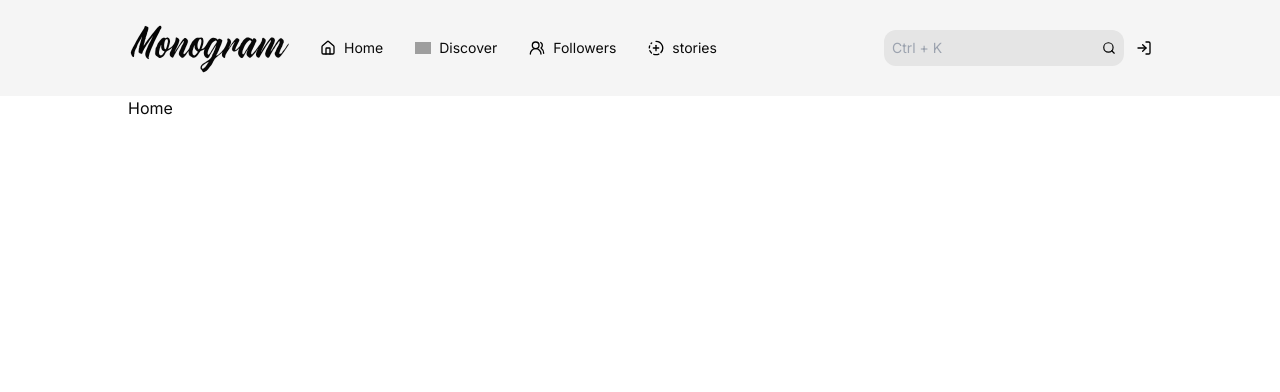
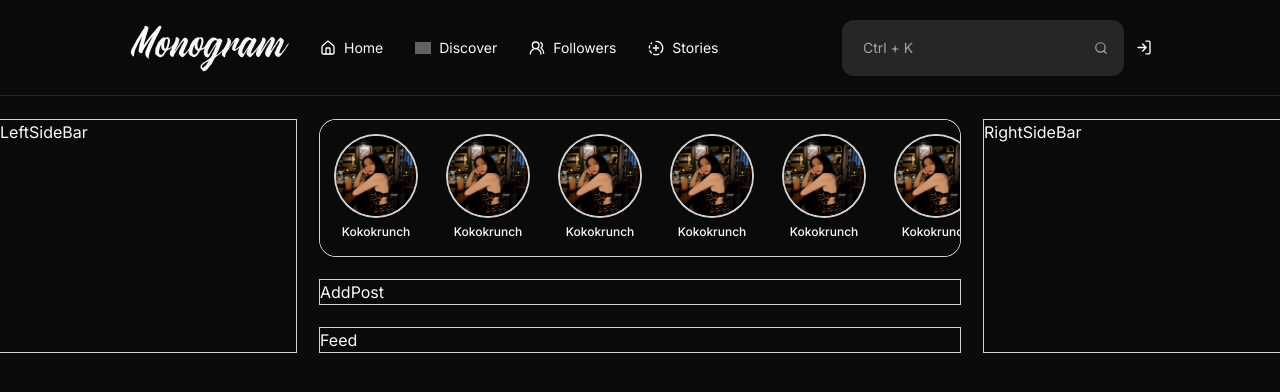
Before and after one commit to MarkTaylor1412/mian, a Next.js app: page / in a window 1280 px wide. Shown: the top 392 px of the page. Built offline with nearby package versions, Linux system fonts and the light colour scheme; no server answers; grey boxes are pictures that could not be loaded; a web font is replaced by a local one.

Commit message:
- Added Stories. - Added CSS classes. - Updated Topbar. - Updated favicon.

```diff
--- a/src/app/globals.css
+++ b/src/app/globals.css
@@ -80,4 +80,87 @@ body {
   }
 }
 
-@layer utilities {}
+@layer utilities {
+  .invert-image {
+    @apply dark:invert;
+  }
+
+  /** TYPOGRAPHY */
+  .txt-base {
+    @apply text-base font-normal;
+  }
+
+  .txt-sm {
+    @apply text-sm font-normal;
+  }
+
+  .txt-lg {
+    @apply text-lg font-normal;
+  }
+
+  .txt-xl {
+    @apply text-xl font-normal;
+  }
+
+  .txt-2xl {
+    @apply text-2xl font-normal;
+  }
+
+  .txt-3xl {
+    @apply text-3xl font-normal;
+  }
+
+  .txt-4xl {
+    @apply text-4xl font-normal;
+  }
+
+  .txt-5xl {
+    @apply text-5xl font-normal;
+  }
+
+  /** FLEX */
+  .flex-center {
+    @apply flex items-center justify-center;
+  }
+
+  .flex-between {
+    @apply flex items-center justify-between;
+  }
+
+  .flex-start {
+    @apply flex items-center justify-start;
+  }
+
+  .flex-end {
+    @apply flex items-center justify-end;
+  }
+
+  /** SCROLLBAR */
+  .custom-scrollbar::-webkit-scrollbar {
+    width: 3px;
+    height: 3px;
+    border-radius: 2px;
+  }
+
+  .custom-scrollbar::-webkit-scrollbar-track {
+    background: var(--secondary);
+  }
+
+  .custom-scrollbar::-webkit-scrollbar-thumb {
+    background: var(--primary);
+    border-radius: 50px;
+  }
+
+  .custom-scrollbar::-webkit-scrollbar-thumb:hover {
+    background: var(--primary-foreground);
+  }
+
+  .hidden-scrollbar::-webkit-scrollbar {
+    display: none;
+  }
+
+  .hidden-scrollbar {
+    /* -ms-overflow-style: none; */
+    scrollbar-width: none;
+  }
+}
--- a/src/app/layout.tsx
+++ b/src/app/layout.tsx
@@ -20,7 +20,7 @@ export default function RootLayout({
     <ClerkProvider>
       <html
         lang="en"
-        className={`${bodoni.variable} ${merriweather.variable} ${montserrat.variable} ${playfair.variable}`}
+        className={`${bodoni.variable} ${merriweather.variable} ${montserrat.variable} ${playfair.variable} dark`}
       >
         <body className={`${inter.className} antialiased`}>
           <Topbar />
--- a/src/app/page.tsx
+++ b/src/app/page.tsx
@@ -1,10 +1,33 @@
-import Image from "next/image";
+import AddPost from "@/components/shared/AddPost";
+import Feed from "@/components/shared/Feed";
+import LeftSideBar from "@/components/shared/LeftSideBar";
+import RightSideBar from "@/components/shared/RightSideBar";
+import Stories from "@/components/shared/Stories";
+import React from "react";
 
-export default function Home() {
+const Homepage = () => {
   return (
-    <div className="px-4 bg-background md:px-8 lg:px-16 xl:px-32 2xl:px-64">
-      Home
+    <div className="flex flex-row gap-6 bg-background pt-6">
+      {/* //# LEFTSIDEBAR */}
+      <div className="hidden w-[25%] lg:block">
+        <LeftSideBar />
+      </div>
 
+      {/* //# CENTRE */}
+      <div className="w-full lg:w-[50%]">
+        <div className="flex flex-col gap-6">
+          <Stories />
+          <AddPost />
+          <Feed />
+        </div>
+      </div>
+
+      {/* //# RIGHTSIDEBAR */}
+      <div className="hidden w-[25%] lg:block">
+        <RightSideBar />
+      </div>
     </div>
   );
-}
+};
+
+export default Homepage;
--- /dev/null
+++ b/src/components/shared/AddPost.tsx
@@ -0,0 +1,9 @@
+import React from 'react'
+
+const AddPost = () => {
+  return (
+    <div className='ring-1 size-full bg-card'>AddPost</div>
+  )
+}
+
+export default AddPost
--- /dev/null
+++ b/src/components/shared/Feed.tsx
@@ -0,0 +1,9 @@
+import React from 'react'
+
+const Feed = () => {
+  return (
+    <div className='ring-1 size-full bg-card'>Feed</div>
+  )
+}
+
+export default Feed
--- /dev/null
+++ b/src/components/shared/LeftSideBar.tsx
@@ -0,0 +1,9 @@
+import React from 'react'
+
+const LeftSideBar = () => {
+  return (
+    <div className='ring-1 size-full bg-card'>LeftSideBar</div>
+  )
+}
+
+export default LeftSideBar
--- /dev/null
+++ b/src/components/shared/RightSideBar.tsx
@@ -0,0 +1,9 @@
+import React from 'react'
+
+const RightSideBar = () => {
+  return (
+    <div className='ring-1 size-full bg-card'>RightSideBar</div>
+  )
+}
+
+export default RightSideBar
--- /dev/null
+++ b/src/components/shared/Stories.tsx
@@ -0,0 +1,166 @@
+import Image from "next/image";
+import React from "react";
+
+const Stories = () => {
+  return (
+    <div className="hidden-scrollbar overflow-x-scroll rounded-2xl bg-card p-4 text-xs shadow-md ring-1">
+      <div className="flex w-max flex-row gap-8">
+        <div className="flex cursor-pointer flex-col items-center gap-2">
+          <Image
+            alt="Story"
+            src={"/bbyboo.jpg"}
+            width={80}
+            height={80}
+            className="size-20 rounded-full ring-2"
+          />
+          <p className="font-medium">Kokokrunch</p>
+        </div>
+
+        <div className="flex cursor-pointer flex-col items-center gap-2">
+          <Image
+            alt="Story"
+            src={"/bbyboo.jpg"}
+            width={80}
+            height={80}
+            className="size-20 rounded-full ring-2"
+          />
+          <p className="font-medium">Kokokrunch</p>
+        </div>
+
+        <div className="flex cursor-pointer flex-col items-center gap-2">
+          <Image
+            alt="Story"
+            src={"/bbyboo.jpg"}
+            width={80}
+            height={80}
+            className="size-20 rounded-full ring-2"
+          />
+          <p className="font-medium">Kokokrunch</p>
+        </div>
+
+        <div className="flex cursor-pointer flex-col items-center gap-2">
+          <Image
+            alt="Story"
+            src={"/bbyboo.jpg"}
+            width={80}
+            height={80}
+            className="size-20 rounded-full ring-2"
+          />
+          <p className="font-medium">Kokokrunch</p>
+        </div>
+
+        <div className="flex cursor-pointer flex-col items-center gap-2">
+          <Image
+            alt="Story"
+            src={"/bbyboo.jpg"}
+            width={80}
+            height={80}
+            className="size-20 rounded-full ring-2"
+          />
+          <p className="font-medium">Kokokrunch</p>
+        </div>
+
+        <div className="flex cursor-pointer flex-col items-center gap-2">
+          <Image
+            alt="Story"
+            src={"/bbyboo.jpg"}
+            width={80}
+            height={80}
+            className="size-20 rounded-full ring-2"
+          />
+          <p className="font-medium">Kokokrunch</p>
+        </div>
+
+        <div className="flex cursor-pointer flex-col items-center gap-2">
+          <Image
+            alt="Story"
+            src={"/bbyboo.jpg"}
+            width={80}
+            height={80}
+            className="size-20 rounded-full ring-2"
+          />
+          <p className="font-medium">Kokokrunch</p>
+        </div>
+
+        <div className="flex cursor-pointer flex-col items-center gap-2">
+          <Image
+            alt="Story"
+            src={"/bbyboo.jpg"}
+            width={80}
+            height={80}
+            className="size-20 rounded-full ring-2"
+          />
+          <p className="font-medium">Kokokrunch</p>
+        </div>
+
+        <div className="flex cursor-pointer flex-col items-center gap-2">
+          <Image
+            alt="Story"
+            src={"/bbyboo.jpg"}
+            width={80}
+            height={80}
+            className="size-20 rounded-full ring-2"
+          />
+          <p className="font-medium">Kokokrunch</p>
+        </div>
+
+        <div className="flex cursor-pointer flex-col items-center gap-2">
+          <Image
+            alt="Story"
+            src={"/bbyboo.jpg"}
+            width={80}
+            height={80}
+            className="size-20 rounded-full ring-2"
+          />
+          <p className="font-medium">Kokokrunch</p>
+        </div>
+
+        <div className="flex cursor-pointer flex-col items-center gap-2">
+          <Image
+            alt="Story"
+            src={"/bbyboo.jpg"}
+            width={80}
+            height={80}
+            className="size-20 rounded-full ring-2"
+          />
+          <p className="font-medium">Kokokrunch</p>
+        </div>
+
+        <div className="flex cursor-pointer flex-col items-center gap-2">
+          <Image
+            alt="Story"
+            src={"/bbyboo.jpg"}
+            width={80}
+            height={80}
+            className="size-20 rounded-full ring-2"
+          />
+          <p className="font-medium">Kokokrunch</p>
+        </div>
+
+        <div className="flex cursor-pointer flex-col items-center gap-2">
+          <Image
+            alt="Story"
+            src={"/bbyboo.jpg"}
+            width={80}
+            height={80}
+            className="size-20 rounded-full ring-2"
+          />
+          <p className="font-medium">Kokokrunch</p>
+        </div>
+
+        <div className="flex cursor-pointer flex-col items-center gap-2">
+          <Image
+            alt="Story"
+            src={"/bbyboo.jpg"}
+            width={80}
+            height={80}
+            className="size-20 rounded-full ring-2"
+          />
+          <p className="font-medium">Kokokrunch</p>
+        </div>
+      </div>
+    </div>
+  );
+};
+
+export default Stories;
--- a/src/components/shared/Topbar.tsx
+++ b/src/components/shared/Topbar.tsx
@@ -17,8 +17,8 @@ import { Input } from "../ui/input";
 
 const Topbar = () => {
   return (
-    <div className="flex h-24 w-full flex-row items-center justify-between gap-3 bg-secondary px-4 md:px-8 lg:px-16 xl:px-32 2xl:px-64">
-      {/* LEFT */}
+    <div className="flex h-24 w-full flex-row items-center justify-between gap-3 border-b bg-card px-4 md:px-8 lg:px-16 xl:px-32 2xl:px-64">
+      {/* //# LEFT */}
       <div className="flex w-[20%] flex-row items-center justify-center md:hidden lg:block">
         <Link href={"/"}>
           <Image
@@ -26,12 +26,13 @@ const Topbar = () => {
             src={"/monogram-logo.svg"}
             width={200}
             height={200}
+            className="invert-image"
             priority
           />
         </Link>
       </div>
 
-      {/* CENTER */}
+      {/* //# CENTRE */}
       <div className="hidden w-full items-center justify-between text-sm md:flex">
         <ul className="flex flex-row text-foreground">
           {navbarLinks.map((link) => {
@@ -46,6 +47,7 @@ const Topbar = () => {
                     src={link.imageURL}
                     width={16}
                     height={16}
+                    className="invert-image"
                   />
 
                   <p>{link.label}</p>
@@ -56,14 +58,10 @@ const Topbar = () => {
         </ul>
 
         <div className="hidden items-center rounded-xl bg-input p-2 xl:flex">
-          {/* <Input
-            type="search"
-            placeholder="ctrl + k to search"
-          /> */}
-          <input
+          <Input
             type="search"
             placeholder="Ctrl + K"
-            className="bg-transparent outline-none"
+            className="bg-transparent"
           />
 
           <Image
@@ -71,11 +69,12 @@ const Topbar = () => {
             src={"/search.svg"}
             width={14}
             height={14}
+            className="invert-image mx-2 opacity-60"
           />
         </div>
       </div>
 
-      {/* RIGHT */}
+      {/* //# RIGHT */}
       <div className="flex flex-row items-center justify-end gap-4 xl:gap-8">
         <ClerkLoading>
           <Loader />
@@ -88,6 +87,7 @@ const Topbar = () => {
                 src={"/followers.svg"}
                 width={20}
                 height={20}
+                className="invert-image"
               />
 
               <Image
@@ -95,6 +95,7 @@ const Topbar = () => {
                 src={"/chat.svg"}
                 width={20}
                 height={20}
+                className="invert-image"
               />
 
               <Image
@@ -102,6 +103,7 @@ const Topbar = () => {
                 src={"/notification.svg"}
                 width={20}
                 height={20}
+                className="invert-image"
               />
 
               <UserButton />
@@ -116,6 +118,7 @@ const Topbar = () => {
                   src={"/sign-in.svg"}
                   width={20}
                   height={20}
+                  className="invert-image"
                 />
               </Link>
             </div>
--- a/src/constants/index.ts
+++ b/src/constants/index.ts
@@ -29,7 +29,7 @@ export const navbarLinks = [
   },
   {
     route: "",
-    label: "stories",
+    label: "Stories",
     imageURL: "/story.svg",
   },
 ];
```
Also changed, not shown: public/bbyboo.jpg (added), 1 other file (tests, documents, lock files or other folders).
